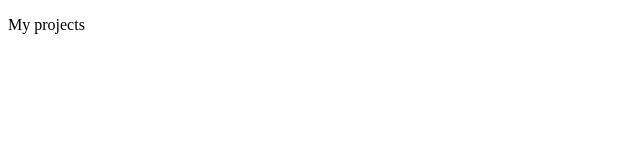
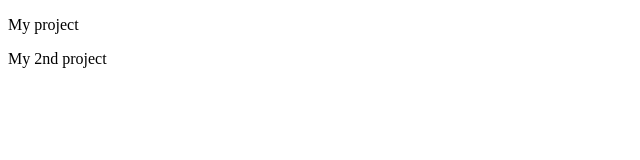
Before and after one commit to jennieralstuff/git-example, a plain HTML site: page projects.html in a window 1280 px wide. Shown: the whole page, without its empty margins (0-640 px from the left). Drawn offline with Linux system fonts and the light colour scheme.

Commit message:
add 2nd project

```diff
--- a/projects.html
+++ b/projects.html
@@ -6,7 +6,11 @@
   </head>
   <body>
     <p>
-      My projects
+      My project
+    </p>
+
+    <p>
+      My 2nd project
     </p>
   </body>
 </html>
```
